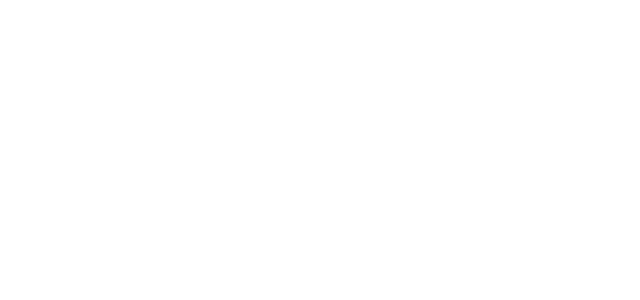
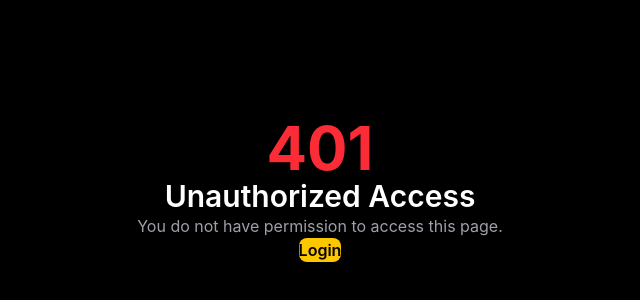
Before and after one commit to Enchanted-Digital-Academy/CFO.ai, a React (Vite) app: page /unauthorized in a window 1280 px wide. Before the commit this address had no page. Shown: the part 210-510 px from the top of the page, without its empty margins (320-960 px from the left). Built offline with nearby package versions, Linux system fonts and the light colour scheme.

Commit message:
feat: add error pages

```diff
--- /dev/null
+++ b/src/pages/errors/NotFound.tsx
@@ -0,0 +1,30 @@
+import { Link } from "react-router-dom";
+
+const NotFound = () => {
+  return (
+    <div className="min-h-screen flex flex-col items-center justify-center bg-black px-4">
+
+      <h1 className="text-7xl font-bold text-yellow-400">
+        404
+      </h1>
+
+      <h2 className="mt-4 text-3xl font-semibold text-white">
+        Page Not Found
+      </h2>
+
+      <p className="mt-2 text-zinc-400 text-center">
+        Sorry, the page you're looking for doesn't exist.
+      </p>
+
+      <Link
+        to="/login"
+        className="mt-6 rounded-lg bg-yellow-400 px-6 py-3 font-semibold text-black hover:bg-yellow-500"
+      >
+        Back to Login
+      </Link>
+
+    </div>
+  );
+};
+
+export default NotFound;
--- /dev/null
+++ b/src/pages/errors/Unauthorized.tsx
@@ -0,0 +1,30 @@
+import { Link } from "react-router-dom";
+
+const Unauthorized = () => {
+  return (
+    <div className="min-h-screen flex flex-col items-center justify-center bg-black px-4">
+
+      <h1 className="text-6xl font-bold text-red-500">
+        401
+      </h1>
+
+      <h2 className="mt-4 text-3xl font-semibold text-white">
+        Unauthorized Access
+      </h2>
+
+      <p className="mt-2 text-zinc-400 text-center">
+        You do not have permission to access this page.
+      </p>
+
+      <Link
+        to="/login"
+        className="mt-6 rounded-lg bg-yellow-400 px-6 py-3 font-semibold text-black hover:bg-yellow-500"
+      >
+        Login
+      </Link>
+
+    </div>
+  );
+};
+
+export default Unauthorized;
--- a/src/routes/AppRoutes.tsx
+++ b/src/routes/AppRoutes.tsx
@@ -6,6 +6,8 @@
 import ForgotPassword from "../pages/auth/ForgotPassword";
 import ResetPassword from "../pages/auth/ResetPassword";
 import BusinessSetup from "../pages/business/BusinessSetup";
+import NotFound from "../pages/errors/NotFound";
+import Unauthorized from "../pages/errors/Unauthorized";
 
 const AppRoutes = () => {
   return (
@@ -19,6 +21,9 @@
       <Route path="/business-setup" element={<BusinessSetup />} />
       <Route element={<ProtectedLayout />}>
       <Route path="/dashboard" element={<Dashboard />} /></Route>
+      <Route path="/unauthorized" element={<Unauthorized />} />
+
+      <Route path="*" element={<NotFound />} />
     </Routes>
 
 
```
